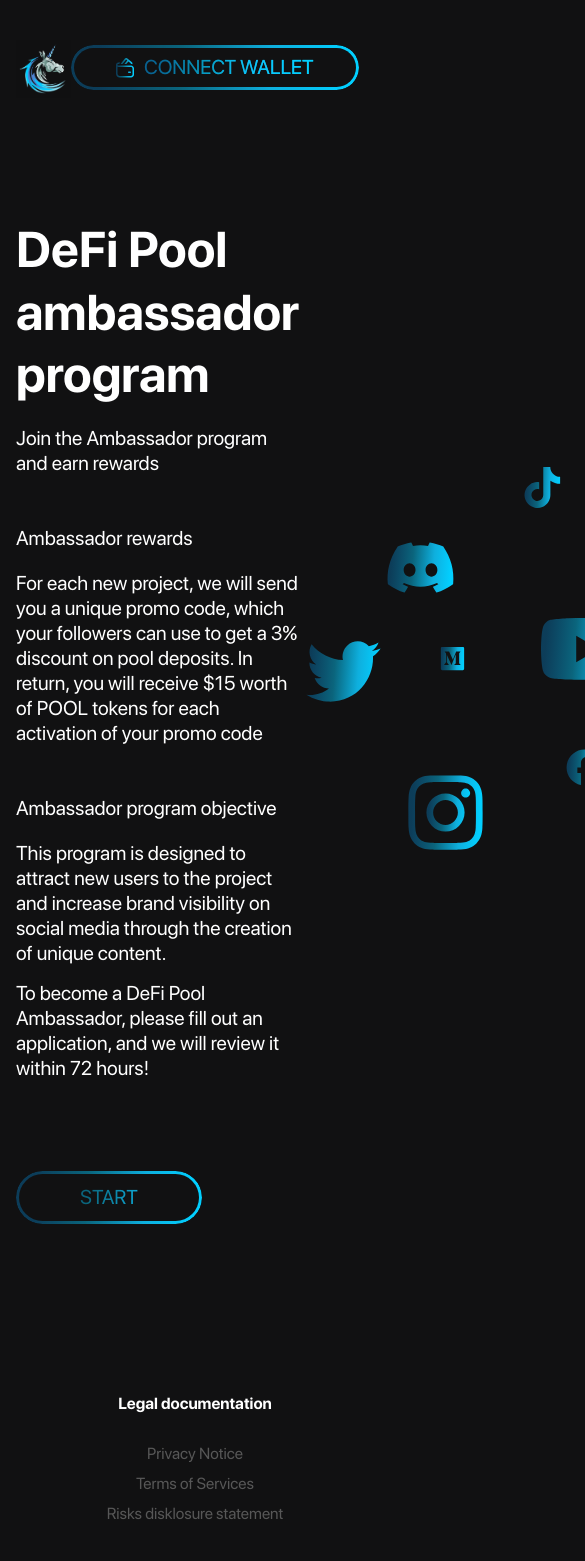
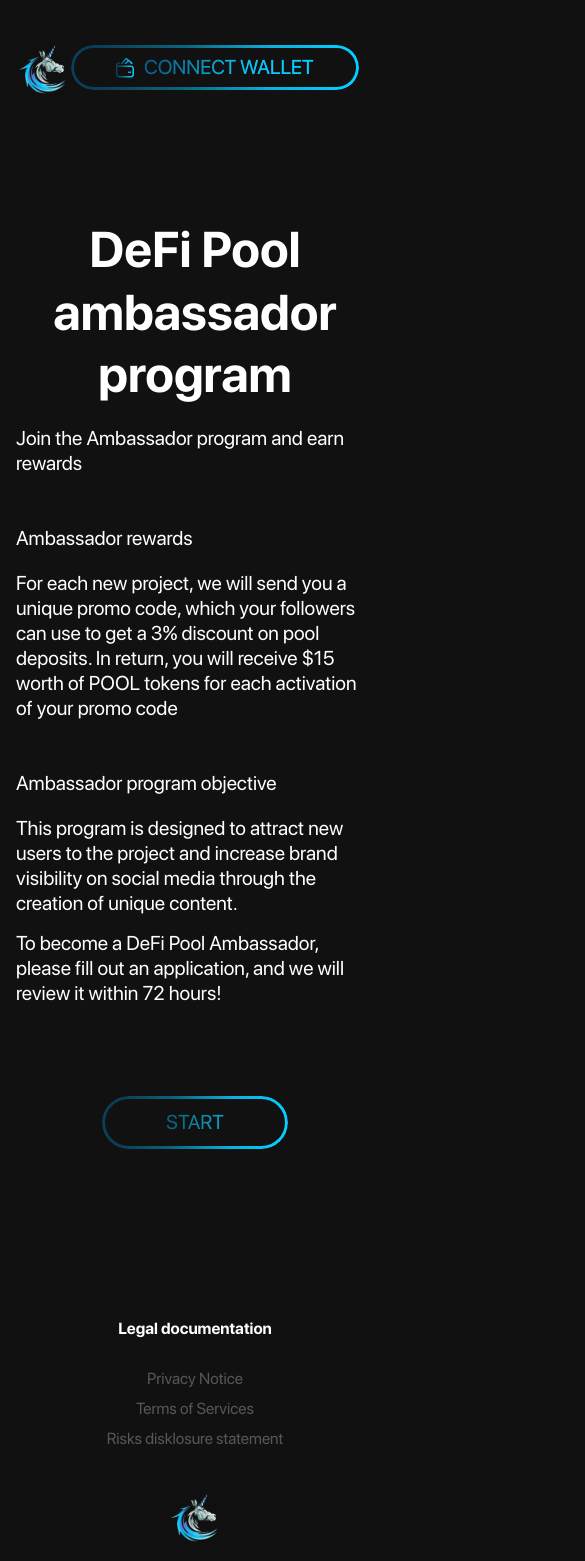
Before and after one commit to Credit-is-First/defi-pool-vc, a React (Create React App) app: page /ambassador-program in a window 390 px wide. Shown: the top 1561 px of the page, 585 px wide, since content can reach past the window. Built offline with nearby package versions, Linux system fonts and the light colour scheme.

Commit message:
mobile responsive ambassador program page

```diff
--- a/src/pages/AmbassadorProgram/index.tsx
+++ b/src/pages/AmbassadorProgram/index.tsx
@@ -16,8 +16,8 @@ function AmbassadorProgramPage() {
 
   return (
     <div className='flex justify-between items-center mb-[150px]'>
-      <div className='w-[729px]'>
-        <h3 className='mt-[67px]'>DeFi Pool ambassador program</h3>
+      <div className='max-w-[729px] m-auto'>
+        <h3 className='mt-[67px] text-center xs:text-left'>DeFi Pool ambassador program</h3>
         <div className='mt-[20px]'>Join the Ambassador program and earn rewards</div>
         <div className='mt-[50px]'>Ambassador rewards</div>
         <div className='mt-[20px]'>
@@ -34,11 +34,13 @@ function AmbassadorProgramPage() {
           To become a DeFi Pool Ambassador, please fill out an application, and we will review it
           within 72 hours!
         </div>
-        <BaseButton className='w-[186px] h-[53px] mt-[90px]' onClick={openPopup}>
-          Start
-        </BaseButton>
+        <div className='mt-[90px]'>
+          <BaseButton className='w-[186px] h-[53px] m-auto xs:mx-0' onClick={openPopup}>
+            Start
+          </BaseButton>
+        </div>
       </div>
-      <div>
+      <div className='hidden lg:block ml-10'>
         <RightImage />
       </div>
 
```
